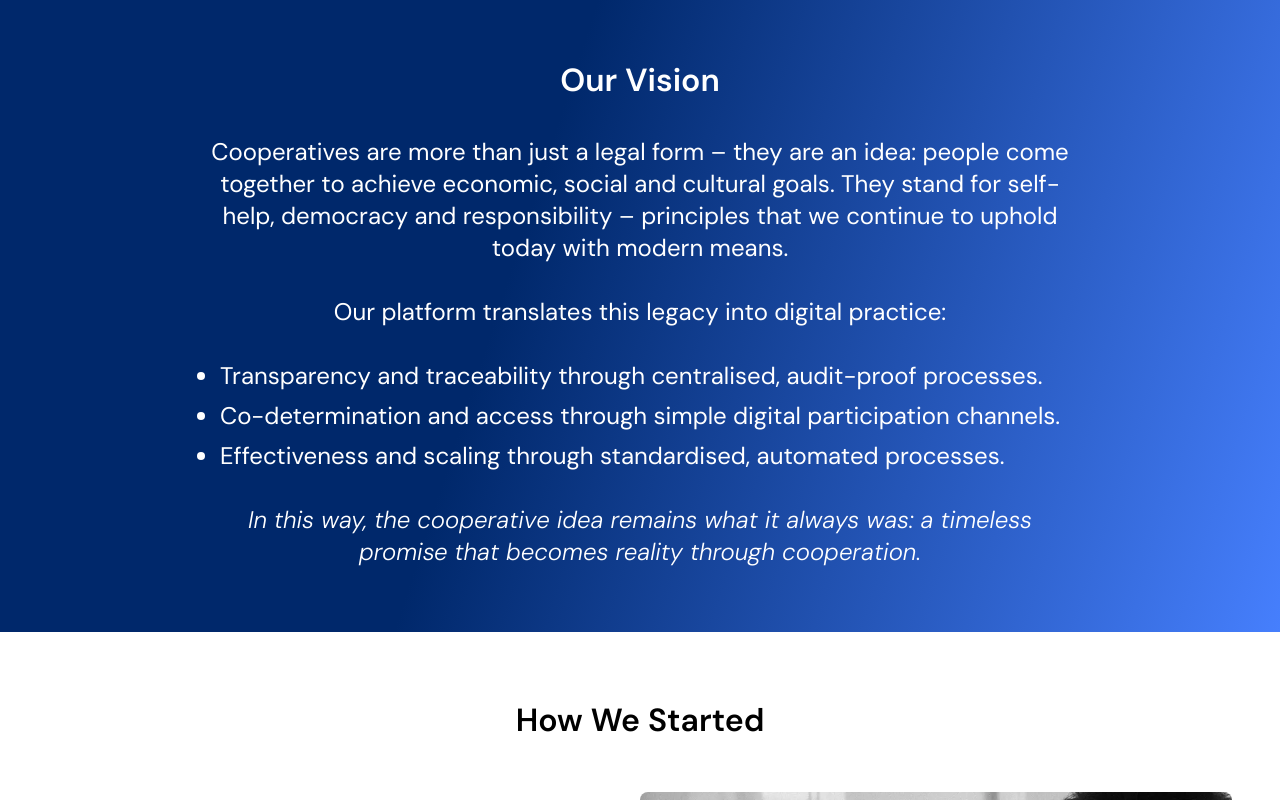
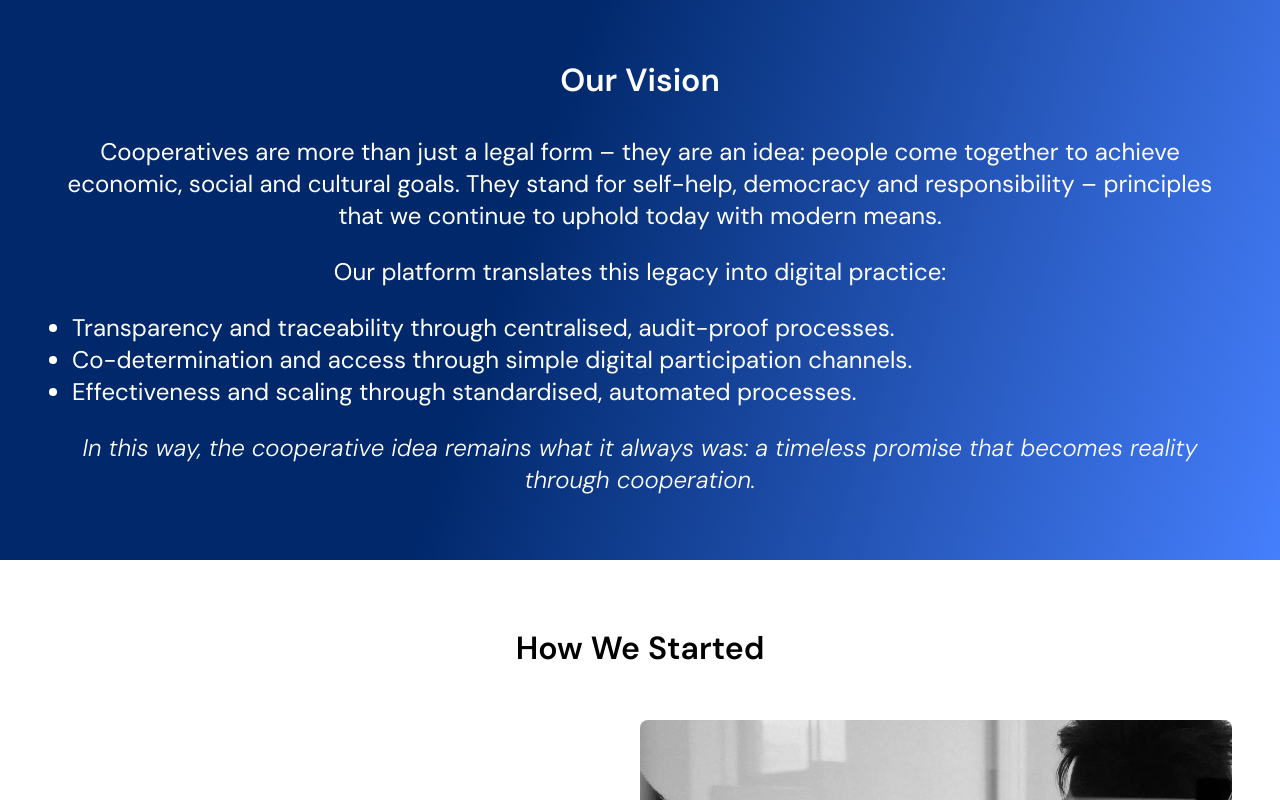
Before and after one commit to Auricmondal/Digicoop, a React (Vite) app in the folder client/: page /about in a window 1280 px wide. Shown: the part 880-1680 px from the top of the page. Built offline with nearby package versions, Linux system fonts and the light colour scheme.

Commit message:
final update with same animation - 0.1

```diff
--- a/client/src/components/sections/Legacy.jsx
+++ b/client/src/components/sections/Legacy.jsx
@@ -27,17 +27,13 @@ const LegacySection = () => {
         />
       </div>
 
-      <p className="text-base md:text-2xl text-center md:text-start mb-4">
-        The cooperative story is filled with innovators:
-      </p>
-
       <div className="bg-dark-tint text-white rounded-md px-6 py-8 flex flex-col md:flex-row justify-between gap-6 text-center sm:text-left mb-8 md:mb-16">
         {quotes.map((quote, index) => (
           <QuoteCard key={index} quote={quote.quote} />
         ))}
       </div>
       {/* Today Section */}
-      <div className="lg:px-[12vw] md:px-8 max-w-[2460px] space-y-3">
+      <div className="space-y-3">
         <h3 className="text-lg md:text-xl lg:text-2xl font-semibold">
           Today: energy, housing and platform cooperatives
         </h3>
@@ -51,7 +47,7 @@ const LegacySection = () => {
       </div>
 
       {/* Why We Choose Section */}
-      <div className="lg:px-[12vw] md:px-8 max-w-[2460px] space-y-3">
+      <div className="space-y-3">
         <h3 className="text-lg md:text-xl lg:text-2xl font-semibold">
           Why we choose these role models
         </h3>
@@ -62,7 +58,7 @@ const LegacySection = () => {
       </div>
 
       {/* Bridge to DigiCoop Section */}
-      <div className="lg:px-[12vw] md:px-8 max-w-[2460px] space-y-3">
+      <div className=" space-y-3">
         <h3 className="text-lg md:text-xl lg:text-2xl font-semibold">
           Bridge to DigiCoop
         </h3>
--- a/client/src/components/sections/OurVision.jsx
+++ b/client/src/components/sections/OurVision.jsx
@@ -6,7 +6,7 @@ const OurVision = () => {
   return (
     <SectionWrapper className="bg-[linear-gradient(107.86deg,_var(--color-primary)_40.38%,_var(--color-dark-tint)_100%)] text-white flex flex-col gap-8 items-center">
       {/* Heading */}
-      <div className="text-[32px] font-semibold">
+      <div className="text-[32px] font-semibold ">
         <AnimatedHeader
           words={[
             { text: "Our", isGradient: false },
@@ -15,22 +15,20 @@ const OurVision = () => {
           className="text-white text-center text-[32px] justify-center"
         />
       </div>
-
+      <div className="max-w-[1460px] mx-auto flex flex-col gap-6">
         {/* Intro Paragraph */}
-      <p className="text-base md:text-xl lg:text-2xl lg:px-[12vw] md:px-8 max-w-[2460px] text-center">
-        Cooperatives are more than just a legal form – they are an idea: people
-        come together to achieve economic, social and cultural goals. They stand
-        for self-help, democracy and responsibility – principles that we
-        continue to uphold today with modern means.
+        <p className="text-base md:text-xl lg:text-2xl  text-center">
+          Cooperatives are more than just a legal form – they are an idea:
+          people come together to achieve economic, social and cultural goals.
+          They stand for self-help, democracy and responsibility – principles
+          that we continue to uphold today with modern means.
         </p>
-
         {/* Platform Vision Paragraph */}
-      <p className="text-base md:text-xl lg:text-2xl lg:px-[12vw] md:px-8 max-w-[2460px] text-center">
+        <p className="text-base md:text-xl lg:text-2xl text-center">
           Our platform translates this legacy into digital practice:
         </p>
-
         {/* Bullet Points */}
-      <ul className="list-disc list-outside pl-6 text-base md:text-xl lg:text-2xl lg:px-[12vw] md:px-8 max-w-[2460px] space-y-2">
+        <ul className="list-disc list-outside pl-6 text-base md:text-xl lg:text-2xl  mspace-y-2">
           <li>
             Transparency and traceability through centralised, audit-proof
             processes.
@@ -44,10 +42,11 @@ const OurVision = () => {
           </li>
         </ul>
         {/* Closing Line */}
-      <p className="text-base md:text-xl lg:text-2xl lg:px-[12vw] md:px-8 max-w-[2460px] text-center italic font-light">
-        In this way, the cooperative idea remains what it always was: a timeless
-        promise that becomes reality through cooperation.
+        <p className="text-base md:text-xl lg:text-2xl max-w-[1460px] mx-auto text-center italic font-light">
+          In this way, the cooperative idea remains what it always was: a
+          timeless promise that becomes reality through cooperation.
         </p>
+      </div>
     </SectionWrapper>
   );
 };
--- a/client/src/components/sections/SolutionsHero.jsx
+++ b/client/src/components/sections/SolutionsHero.jsx
@@ -1,5 +1,6 @@
 import SectionWrapper from "@/layouts/SectionWrapper";
 import AnimatedHeader from "@/components/ui/AnimatedHeader";
+import { useRive } from "@rive-app/react-canvas";
 import {
   ButtonFlippedReveal,
   ButtonOutlineHoverSolid,
@@ -9,6 +10,10 @@ import { Mouse, ArrowRight, ArrowUpRight } from "lucide-react";
 import bgImage from "@/assets/images/solutions-bg.webp";
 
 const SolutionsHero = () => {
+  const { rive, RiveComponent } = useRive({
+    src: "/animations/digicoop.riv",
+    autoplay: true,
+  });
   return (
     <div
       className=""
@@ -66,7 +71,12 @@ const SolutionsHero = () => {
             Scroll Down
           </div>
         </div>
-        <div className="w-[100%] lg:w-[50%] min-h-100 lg:min-h-0"></div>
+        <div className="w-[100%] lg:w-[50%] min-h-100 lg:min-h-0">
+          <RiveComponent
+            className="rive-wrapper min-h-[400px] !h-full w-full flex items-center justify-center"
+            aria-label="Sample Rive Animation"
+          />
+        </div>
       </SectionWrapper>
     </div>
   );
--- a/client/src/components/sections/WordsFromCEO.jsx
+++ b/client/src/components/sections/WordsFromCEO.jsx
@@ -28,7 +28,7 @@ const WordsFromCEO = () => {
           process.
         </p>
       </div>
-      <div className="h-[400px] md:h-[593px] bg-custom-neutral-700 mt-10 rounded-lg flex items-center justify-center text-white text-xl">
+      <div className="h-[400px] md:h-[593px] bg-custom-neutral-700 mt-10 rounded-lg flex items-center justify-center text-white text-xl max-w-[1460px] mx-auto">
         <video
           src="https://www.youtube.com/watch?v=QmP9wr_plTA&ab_channel=StartCodingWithMe"
           className="w-full h-full object-cover rounded-lg"
```
Also changed, not shown: 1 other file (tests, documents, lock files or other folders). Lines whose indentation alone changed are shown as unchanged.
